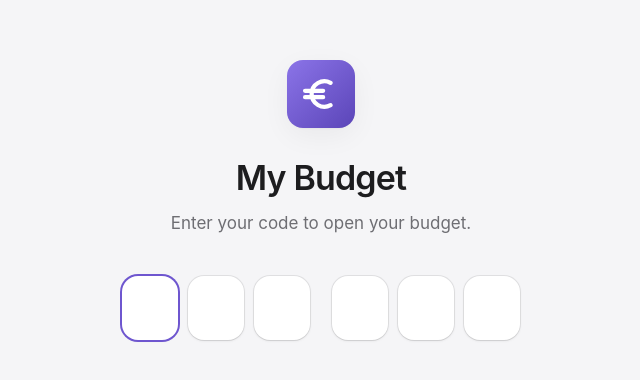
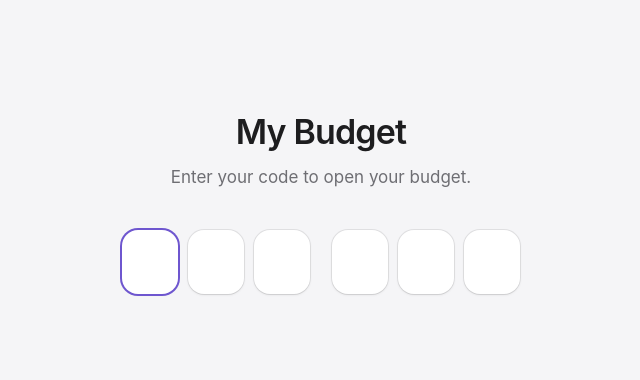
Before and after one commit to mael-bertocchi/my-budget, a React (Vite) app in the folder web/: page / in a window 1280 px wide. Shown: the part 176-556 px from the top of the page, without its empty margins (319-959 px from the left). Built offline with nearby package versions, Linux system fonts and the light colour scheme; no server answers.

Commit message:
feat(web): drop the logo from the code screen

```diff
--- a/web/src/components/logo.tsx
+++ /dev/null
@@ -1,22 +0,0 @@
-import type { JSX } from 'react';
-
-/**
- * @function LogoComponent
- * @description The app's icon: a euro sign on a violet tile.
- */
-function LogoComponent({ size = 32 }: { size?: number }): JSX.Element {
-    return (
-        <svg width={size} height={size} viewBox="0 0 64 64" aria-hidden="true" className="shrink-0">
-            <defs>
-                <linearGradient id="logo-tile" x1="0" y1="0" x2="1" y2="1">
-                    <stop offset="0" stopColor="#8B74E8" />
-                    <stop offset="1" stopColor="#5B45B8" />
-                </linearGradient>
-            </defs>
-            <rect width="64" height="64" rx="15" fill="url(#logo-tile)" />
-            <path d="M41 21.5a12 12 0 1 0 0 21M17 29h17M17 35h17" fill="none" stroke="#fff" strokeWidth="4" strokeLinecap="round" />
-        </svg>
-    );
-}
-
-export default LogoComponent;
--- a/web/src/pages/sign-in/sign-in.tsx
+++ b/web/src/pages/sign-in/sign-in.tsx
@@ -1,5 +1,4 @@
 import { useSession } from '@application/session-context';
-import LogoComponent from '@components/logo';
 import SpinnerComponent from '@components/spinner';
 import { messageOf } from '@core/errors';
 import { useEffect, useRef, useState, type ClipboardEvent, type JSX, type KeyboardEvent } from 'react';
@@ -129,10 +128,7 @@ function SignInPage(): JSX.Element {
     return (
         <main className="flex min-h-dvh items-center justify-center px-5">
             <div className="w-full max-w-[420px] animate-rise text-center">
-                <div className="mx-auto w-fit rounded-[18px] shadow-card">
-                    <LogoComponent size={68} />
-                </div>
-                <h1 className="mt-6 text-[34px] font-semibold tracking-tight">My Budget</h1>
+                <h1 className="text-[34px] font-semibold tracking-tight">My Budget</h1>
                 <p className="mt-2 text-[17px] text-ink-secondary">Enter your code to open your budget.</p>
 
                 <div key={attempts} className={`mt-10 flex justify-center gap-2 sm:gap-2.5 ${attempts > 0 ? 'animate-shake' : ''}`} role="group" aria-label="Six-digit code">
```
